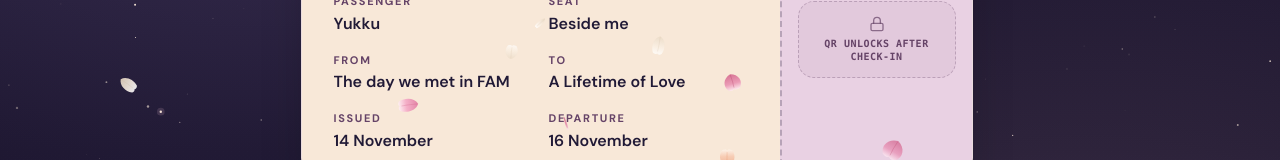
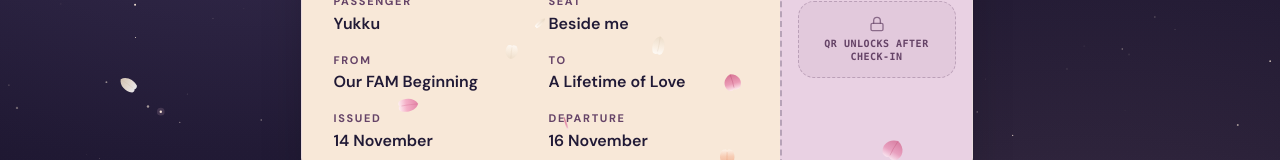
Before and after one commit to Vrushhh/Y, a Next.js app: page /boardingpass in a window 1280 px wide. Shown: the part 327-487 px from the top of the page. Built offline with nearby package versions, Linux system fonts and the light colour scheme; no server answers.

Commit message:
feat: change boarding pass origin to Our FAM Beginning

```diff
--- a/app/boardingpass/page.tsx
+++ b/app/boardingpass/page.tsx
@@ -173,7 +173,7 @@ export default function Welcome() {
   const flightDetails = [
     ["Passenger", "Yukku"],
     ["Seat", seatLabel],
-    ["From", "The day we met in FAM"],
+    ["From", "Our FAM Beginning"],
     ["To", "A Lifetime of Love"],
     ["Issued", "14 November"],
     ["Departure", "16 November"]
```
